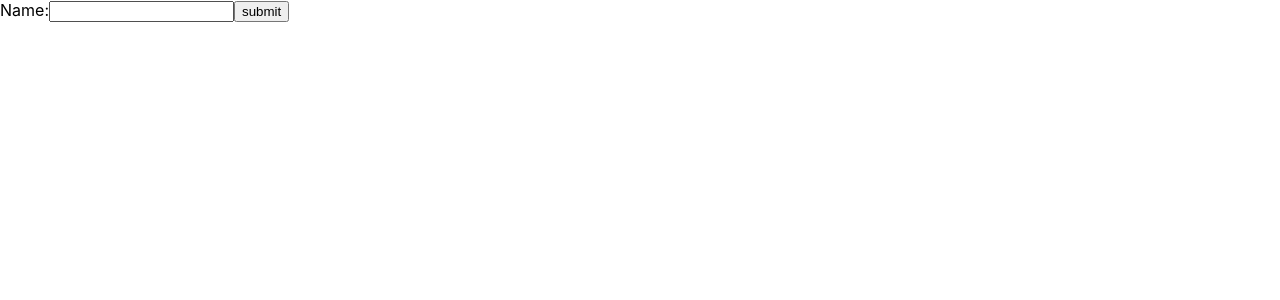
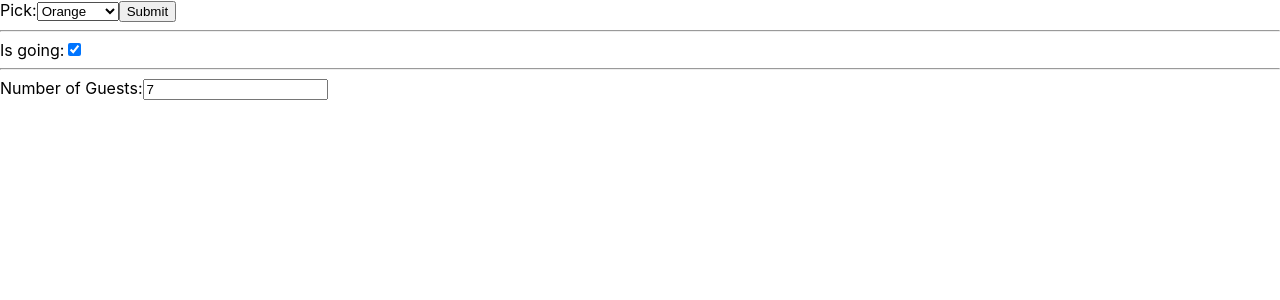
Before and after one commit to SonyNakarmi/ReactFamilarization, a React (Create React App) app: page / in a window 1280 px wide. Shown: the top 300 px of the page. Built offline with nearby package versions, Linux system fonts and the light colour scheme.

Commit message:
Form elements and Controlled Components
-- Form elements and Controlled Components

```diff
--- a/src/ControlledComponents.js
+++ b/src/ControlledComponents.js
@@ -1,22 +1,27 @@
 import React from 'react';
 console.log('-- Working with Forms --');
-// Example: An input form element whose value is controlled by React to maintain mutable state
+// Example: An input form element whose value is controlled by React to maintain mutable React state (source of truth)
 // by using “controlled component”.
 
 class NameForm extends React.Component {
     constructor(props) {
         super(props);
-        this.state = { value: '' };
+        this.state = { value: '', essayText: '' };
 
         this.handleChange = this.handleChange.bind(this);
         this.handleSubmit = this.handleSubmit.bind(this);
+        this.handleEssayChange = this.handleEssayChange.bind(this);
     }
     handleChange(e) {
-        this.setState({ value: e.target.value });
+        this.setState({ value: e.target.value});
+    }
+
+    handleEssayChange(e){
+        this.setState({essayText: e.target.value });
     }
 
     handleSubmit(e) {
-        alert('A name was submitted: ' + this.state.value);
+        alert('A name was submitted: ' + this.state.value  + ' and Essay Text is: ' + this.state.essayText);
         e.preventDefault();
     }
 
@@ -27,6 +32,10 @@ class NameForm extends React.Component {
                     Name:
                     <input type="text" value={this.state.value} onChange={this.handleChange} />
                 </label>
+                <label>
+                    Essay:
+                    <input type="text" value={this.state.essayText} onChange={this.handleEssayChange}/>
+                </label>
                 <input type="submit" value="submit" />
             </form>
         );
--- /dev/null
+++ b/src/FormElements.js
@@ -0,0 +1,85 @@
+import React from 'react';
+
+console.log('Example of named exports and form elements');
+
+// select list example
+class FlavorForm extends React.Component{
+    constructor(props){
+        super(props);
+        this.state = { value:'orange' }
+        this.handleChange = this.handleChange.bind(this);
+        this.handleSubmit = this.handleSubmit.bind(this);
+    }
+
+    handleChange(e){
+        this.setState({value:e.target.value});
+    }
+
+    handleSubmit(e){
+        alert("Submitted! "+ this.state.value);
+        e.preventDefault();
+    }
+
+    render(){
+        return(
+             <form onSubmit={this.handleSubmit}>
+                <label>
+                    Pick:
+                    <select value={this.state.value} onChange={this.handleChange}>
+                        <option value="coconut">Coconut</option>
+                        <option value="grapefruit">Grapefruit</option>
+                        <option value="orange">Orange</option>
+                        <option value="banana">Banana</option>
+                    </select>
+                </label>
+                <input type="submit" value="Submit"/>
+             </form>
+        );
+    }
+}
+
+// Handling multiple inputs
+class Reservation extends React.Component{
+    constructor(props){
+        super(props);
+        this.state = {
+            isGoing: true,
+            numberOfGuests: 7
+        }
+
+        this.handleInputChange = this.handleInputChange.bind(this);
+    }
+
+    handleInputChange(e){
+        const target = e.target;
+        const value = target.type === 'checkbox'? target.checked : target.value;
+        const name = target.name;
+
+        // using "ES6 computed property name" syntax to update the state key corresponding to the given input name
+        this.setState({
+            [name]:value
+        });
+    }
+
+    render(){
+         return(
+            <div>
+                <FlavorForm/>
+                <hr/>
+             <form>
+                <label>
+                    Is going:
+                    <input type="checkbox" name="isGoing" checked={this.state.isGoing} onChange={this.handleInputChange}/>
+                </label>
+                <hr/>
+                <label>
+                    Number of Guests:
+                    <input type="text" name="numberOfGuests" value={this.state.numberOfGuests} onChange={this.handleInputChange} />
+                </label>
+             </form>
+            </div>
+         );
+    }
+}
+
+export {FlavorForm,Reservation};
--- a/src/index.js
+++ b/src/index.js
@@ -13,7 +13,9 @@ import './index.css';
 //import MailboxRenderer from './Conditional';
 // import Page from './PreventRendering';
 //import Lists from './Lists';
-import NameForm from './ControlledComponents';
+//import NameForm from './ControlledComponents';
+import {Reservation} from './FormElements'
+
 
 // Please import relevant components that you want to view from js files and use them in ReactDOM.render()
 // method as 1st param. Below is list of some params
@@ -22,10 +24,17 @@ import NameForm from './ControlledComponents';
 // State & LifeCycle- call LifeCycleMetods.js file  component
 
 ReactDOM.render(
-    <NameForm/>
-    ,
+    <Reservation />,
   document.getElementById('root')
 );
+
+// Note in react, if we specify value directly in component - it becomes uneditable. So, we can use setTimeout() to
+// prevent from data being edited for certain time
+// ReactDOM.render(<input value="hi" />, mountNode);
+
+// setTimeout(function() {
+//   ReactDOM.render(<input value={null} />, mountNode);
+// }, 1000);
 
 // If you want to start measuring performance in your app, pass a function
 // to log results (for example: reportWebVitals(console.log))
@@ -36,4 +45,5 @@ reportWebVitals();
 // 1. Inline if with logical operator - component <MailboxRenderer />, import import MailboxRenderer from './Conditional';
 // 2. StatefulComponent -  <LoginControl />,  import LoginControl from './StatefulComponents';
 // 3. For lists and keys -  <Lists nums={[1,2,3,4,5,6]}/> , import Lists from './Lists';
-// 4. Controlled components to maintain state in React - <NameForm />,
+// 4. Controlled components to maintain state in React - <NameForm />, import NameForm from './ControlledComponents';
+// 5. Select List - <FlavorForm/>, import {FlavorForm} from './FormElements'
```
Also changed, not shown: src/UnControlledComponents.js (added).
